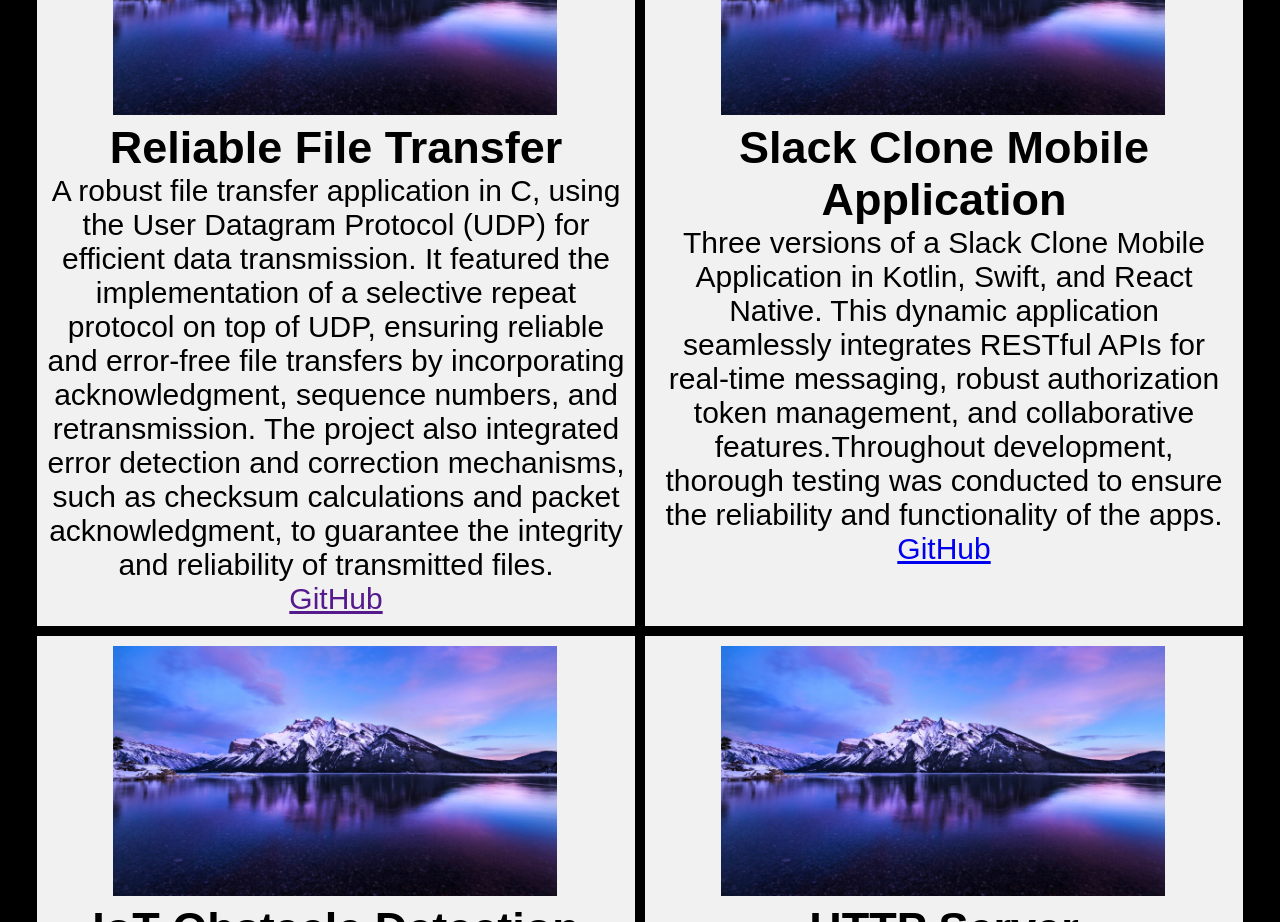
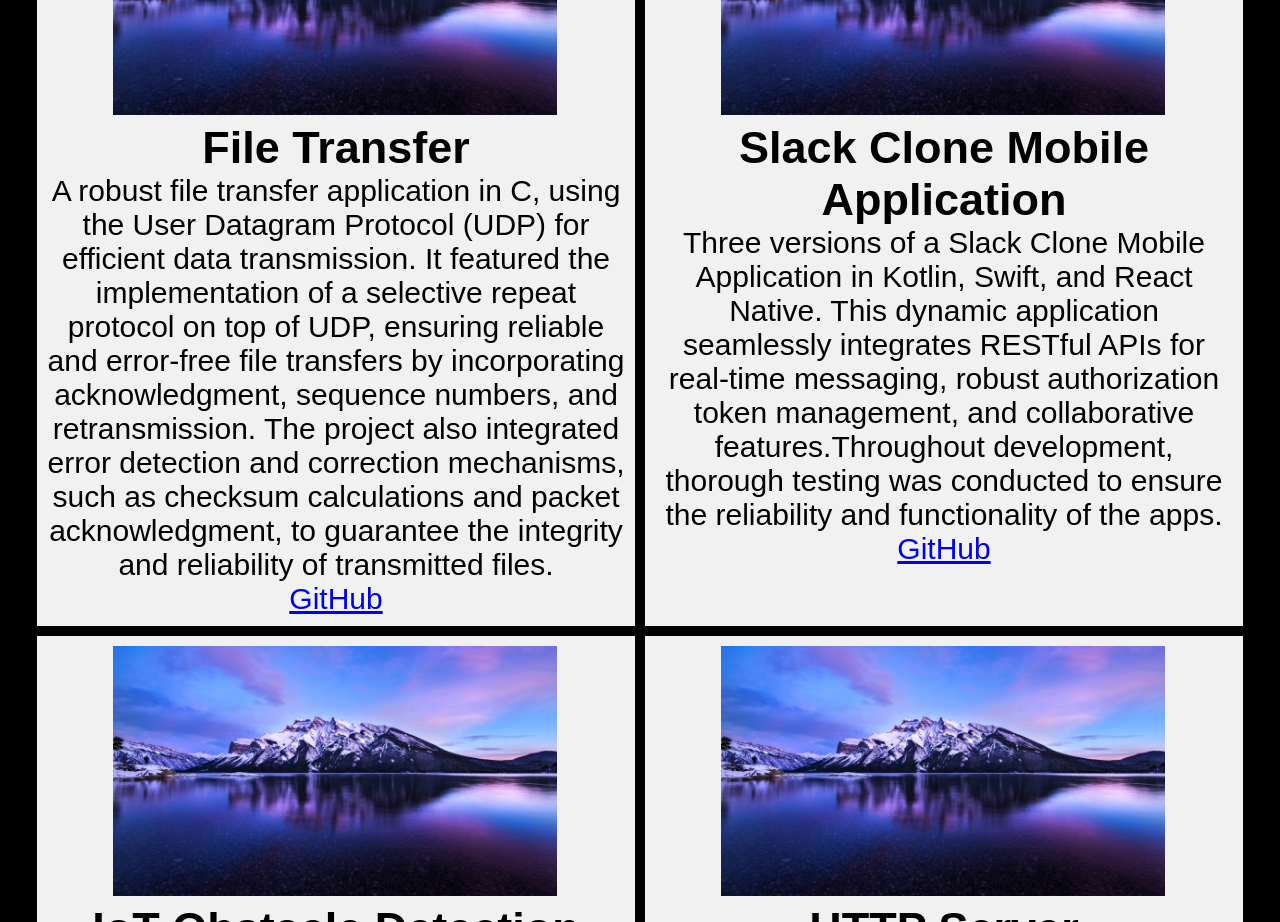
Before and after one commit to Najel-A/Portfolio-Website, a React (Create React App) app: page / in a window 1280 px wide. Shown: the part 1500-2422 px from the top of the page. Built offline with nearby package versions, Linux system fonts and the light colour scheme.

Commit message:
Updated github links, just need to do styling

```diff
--- a/src/components/pages/Home.js
+++ b/src/components/pages/Home.js
@@ -88,9 +88,9 @@ function Home() {
             <div class="flex-item-left">
               <Card
                 imageUrl={placeholder}
-                name="Reliable File Transfer"
+                name="File Transfer"
                 description={reliableFileTransferDescription}
-                githubLink=""
+                githubLink="https://gitfront.io/r/user-5426869/A6J34nYmR9Jj/Simple-Reliable-File-Transfer/"
               />
             </div>
             <div class="flex-item-left">
@@ -98,7 +98,7 @@ function Home() {
                 imageUrl={placeholder}
                 name="Slack Clone Mobile Application"
                 description={slackCloneMobileAppDescription}
-                githubLink="www.google.com"
+                githubLink="https://gitfront.io/r/user-5426869/NaGqjVdEXybp/Slack-Clone-React-Native/"
               />
             </div>
 
@@ -107,7 +107,7 @@ function Home() {
                 imageUrl={placeholder}
                 name="IoT Obstacle Detection System"
                 description={IoTDescription}
-                githubLink="www.google.com"
+                githubLink="https://gitfront.io/r/user-5426869/BxRsVB38sVWm/IoT-Obstacle-Detection/"
               />
             </div>
             <div class="flex-item-left">
@@ -115,7 +115,7 @@ function Home() {
                 imageUrl={placeholder}
                 name="HTTP Server"
                 description={HTTPServerDescription}
-                githubLink="www.google.com"
+                githubLink="https://gitfront.io/r/user-5426869/tjtNEbqXMFNb/HTTP-Server/"
               />
             </div>
           </div>
```
Also changed, not shown: 12 other files (tests, documents, lock files or other folders).
